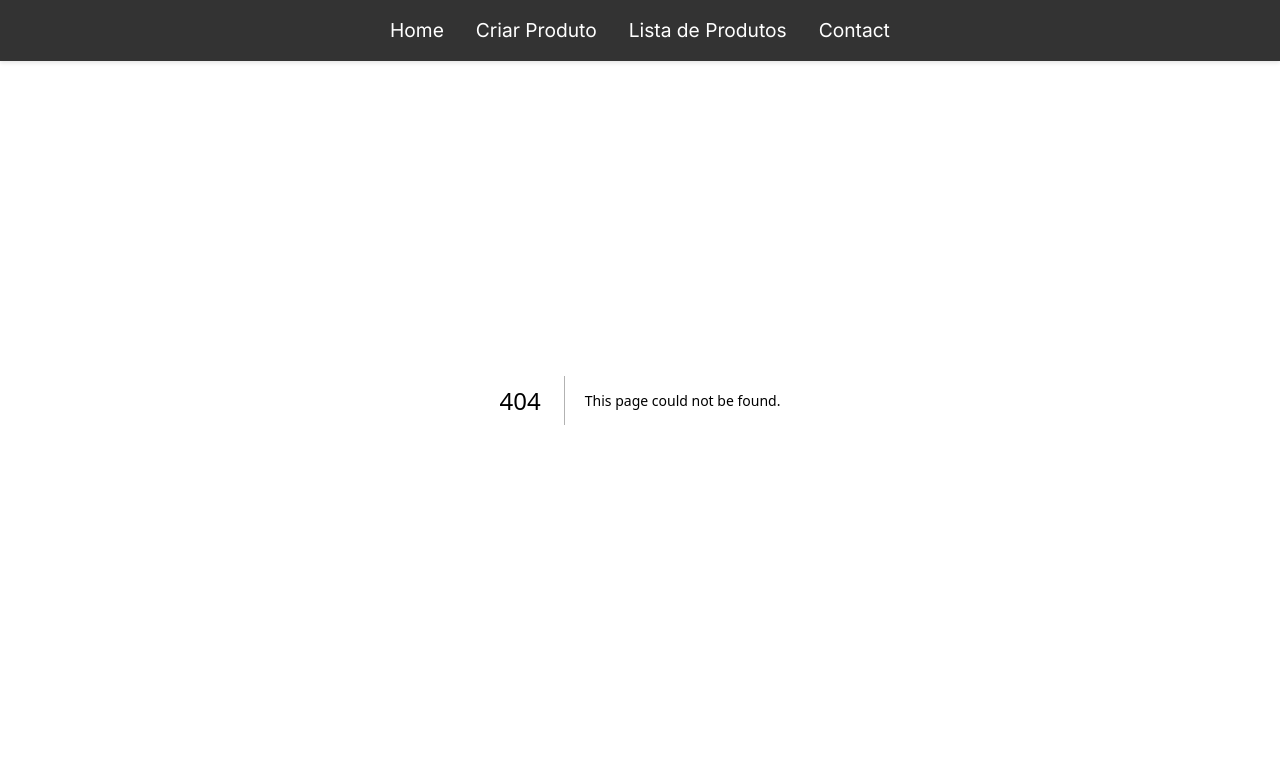
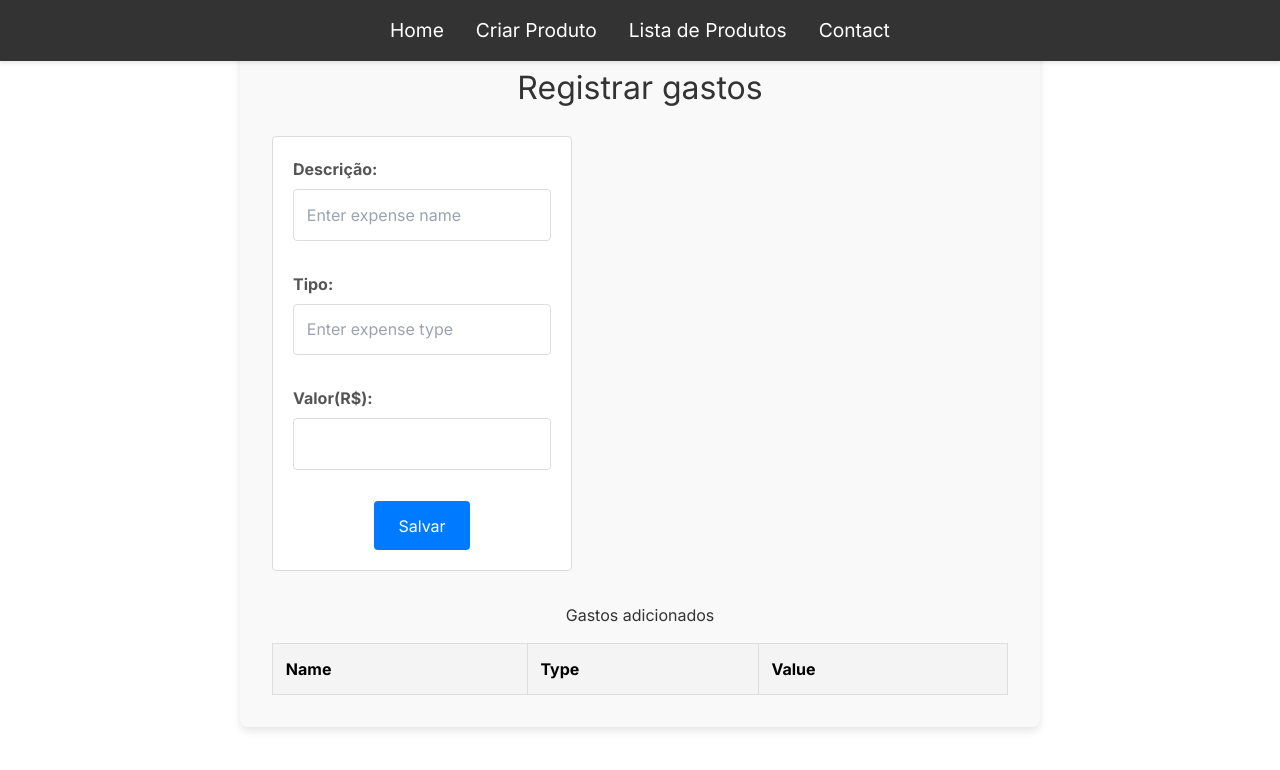
Before and after one commit to rafaelmchaves/outlive-frontend, a Next.js app: page /expenses in a window 1280 px wide. Before the commit this address had no page. Shown: the top 770 px of the page. Built offline with nearby package versions, Linux system fonts and the light colour scheme.

Commit message:
Create expense page and calling api

```diff
--- a/package.json
+++ b/package.json
@@ -9,9 +9,11 @@
     "lint": "next lint"
   },
   "dependencies": {
+    "axios": "^1.7.3",
     "next": "^14.2.5",
     "react": "^18.3.1",
     "react-dom": "^18.3.1",
+    "react-number-format": "^5.4.0",
     "react-router-dom": "^6.26.0"
   },
   "devDependencies": {
--- /dev/null
+++ b/src/api/expenseService.tsx
@@ -0,0 +1,25 @@
+import axios from 'axios';
+import exp from 'constants';
+
+// Define the base URL for your API
+const API_BASE_URL = 'http://localhost:8080';
+
+// Define the endpoint for expenses
+const EXPENSES_ENDPOINT = '/expenses';
+
+// Define the type for an expense
+interface Expense {
+    name: string;
+    type: string;
+    value: string;
+}
+
+// Function to save an expense
+export const saveExpense = async (expense: Expense) => {
+    try {
+        const response = await axios.post(`${API_BASE_URL}${EXPENSES_ENDPOINT}`, expense);
+        return response.data; // or just return a success message if needed
+    } catch (error: any) {
+        throw new Error(error.response?.data?.message || 'Failed to save expense');
+    }
+};
--- /dev/null
+++ b/src/app/expenses/page.css
@@ -0,0 +1,102 @@
+.register-expense {
+    max-width: 800px;
+    margin: 2rem auto;
+    padding: 2rem;
+    background: #f9f9f9;
+    border-radius: 8px;
+    box-shadow: 0 4px 8px rgba(0, 0, 0, 0.1);
+}
+
+h1 {
+    text-align: center;
+    color: #333;
+    margin-bottom: 1.5rem;
+}
+
+form {
+    display: flex;
+    flex-direction: column;
+}
+
+.form-group {
+    margin-bottom: 1rem;
+}
+
+.form-group label {
+    display: block;
+    margin-bottom: 0.5rem;
+    font-weight: bold;
+    color: #555;
+}
+
+.form-group input,
+.number-format {
+    width: 100%;
+    padding: 0.8rem;
+    border: 1px solid #ddd;
+    border-radius: 4px;
+    font-size: 1rem;
+    color: #333;
+}
+
+.form-group input:focus,
+.number-format:focus {
+    border-color: #007bff;
+    outline: none;
+}
+
+button {
+    padding: 0.8rem 1.5rem;
+    background: #007bff;
+    color: #fff;
+    border: none;
+    border-radius: 4px;
+    font-size: 1rem;
+    cursor: pointer;
+    transition: background 0.3s ease;
+    align-self: center;
+}
+
+button:hover {
+    background: #0056b3;
+}
+
+button:disabled {
+    background: #ccc;
+    cursor: not-allowed;
+}
+
+.expense-table {
+    margin-top: 2rem;
+}
+
+.expense-table h2 {
+    text-align: center;
+    color: #333;
+    margin-bottom: 1rem;
+}
+
+.expense-table table {
+    width: 100%;
+    border-collapse: collapse;
+}
+
+.expense-table th,
+.expense-table td {
+    padding: 0.8rem;
+    border: 1px solid #ddd;
+    text-align: left;
+}
+
+.expense-table th {
+    background: #f4f4f4;
+    font-weight: bold;
+}
+
+.expense-table tr:nth-child(even) {
+    background: #f9f9f9;
+}
+
+.expense-table tr:hover {
+    background: #f1f1f1;
+}
--- /dev/null
+++ b/src/app/expenses/page.tsx
@@ -0,0 +1,93 @@
+'use client'
+
+import { saveExpense } from '../../api/expenseService';
+import React, { useState } from 'react';
+
+import "./page.css";
+
+// Define a type for the expense
+interface Expense {
+    name: string;
+    type: string;
+    value: string;
+}
+
+const RegisterExpense: React.FC = () => {
+    const [name, setName] = useState('');
+    const [type, setType] = useState('');
+    const [value, setValue] = useState('');
+    const [expenses, setExpenses] = useState<Expense[]>([]);
+
+    const handleSave = () => {
+        if (name && type && value) {
+            const newExpense: Expense = { name, type, value };
+
+            saveExpense(newExpense);
+            setExpenses([...expenses, newExpense]);
+            setName('');
+            setType('');
+            setValue('');
+        }
+    };
+
+    return (
+        <div className="register-expense">
+            <h1>Registrar gastos</h1>
+            <form>
+                <div className="form-group">
+                    <label htmlFor="name">Descrição:</label>
+                    <input
+                        id="name"
+                        type="text"
+                        value={name}
+                        onChange={(e) => setName(e.target.value)}
+                        placeholder="Enter expense name"
+                    />
+                </div>
+                <div className="form-group">
+                    <label htmlFor="type">Tipo:</label>
+                    <input
+                        id="type"
+                        type="text"
+                        value={type}
+                        onChange={(e) => setType(e.target.value)}
+                        placeholder="Enter expense type"
+                    />
+                </div>
+                <div className="form-group">
+                    <label htmlFor="value">Valor(R$):</label>
+                    <input
+                        id="value"
+                        type="text"
+                        value={value}
+                        onChange={(e) => setValue(e.target.value)}
+                    />
+                </div>
+                <button type="button" onClick={handleSave}>Salvar</button>
+            </form>
+            <div className="expense-table">
+                <h2>Gastos adicionados</h2>
+                <table>
+                    <thead>
+                        <tr>
+                            <th>Name</th>
+                            <th>Type</th>
+                            <th>Value</th>
+                        </tr>
+                    </thead>
+                    <tbody>
+                        {expenses.map((expense, index) => (
+                            <tr key={index}>
+                                <td>{expense.name}</td>
+                                <td>{expense.type}</td>
+                                <td>{expense.value}</td>
+                            </tr>
+                        ))}
+                    </tbody>
+                </table>
+            </div>
+        </div>
+    );
+};
+
+export default RegisterExpense;
```
Also changed, not shown: 1 other file (tests, documents, lock files or other folders).
